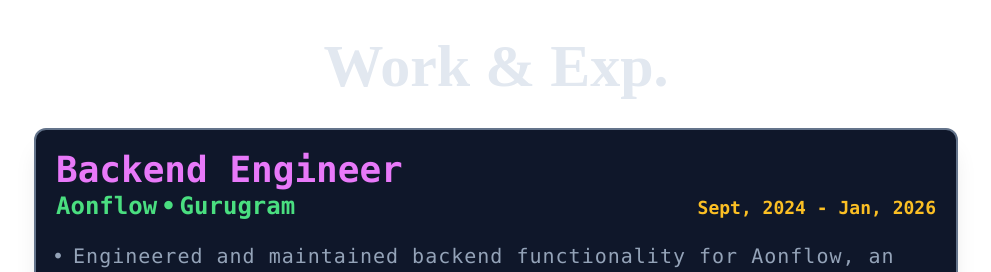
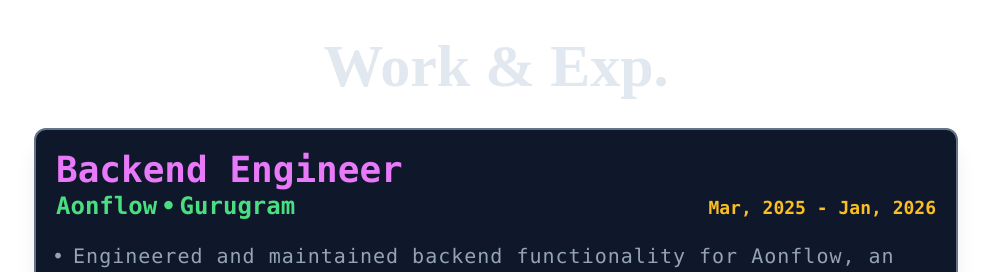
Before and after one commit to adityarawat45/My_Portfolio, a React (Vite) app: page / in a window 1280 px wide. Shown: the part 2080-2352 px from the top of the page, without its empty margins (144-1135 px from the left). Built offline with nearby package versions, Linux system fonts and the light colour scheme; no server answers; a web font is replaced by a local one.

Commit message:
Work exp change

```diff
--- a/src/components/Work.jsx
+++ b/src/components/Work.jsx
@@ -1,17 +1,33 @@
-import React from 'react'
-import {motion,useInView} from "framer-motion"
+import React from "react";
+import { motion, useInView } from "framer-motion";
 
 const Work = () => {
   return (
-    <div className='flex justify-center items-center'>
-        <div className='flex-col justify-center px-4 md:px-6'>
-        <div className="text-4xl md:text-6xl font-tiny5 md:mt-24 md:mb-8 mt-8 text-center font-bold text-slate-200">Work & Exp.</div>
+    <div className="flex justify-center items-center">
+      <div className="flex-col justify-center px-4 md:px-6">
+        <div className="text-4xl md:text-6xl font-tiny5 md:mt-24 md:mb-8 mt-8 text-center font-bold text-slate-200">
+          Work & Exp.
+        </div>
         {/* Aonflow */}
-        {<WorkTemplate profile={"Backend Engineer"} org={"Aonflow"} Location={"Gurugram"} mode={"On-Site"} start={"Sept, 2024"} end={"Jan, 2026"}
-        pointOne={"Engineered and maintained backend functionality for Aonflow, an iPaaS (integration platform as a service)."}
-        pointTwo={"Integrated many CRM and ERP apps like Odoo, Quickbooks, Shopify and Twilio. Including connectors with auth, rest apis and many other customization from scratch."}
-        pointThree={"Worked on different app and flow router apis, and contributed by resolving various bugs."}
-        ></WorkTemplate>}
+        {
+          <WorkTemplate
+            profile={"Backend Engineer"}
+            org={"Aonflow"}
+            Location={"Gurugram"}
+            mode={"On-Site"}
+            start={"Mar, 2025"}
+            end={"Jan, 2026"}
+            pointOne={
+              "Engineered and maintained backend functionality for Aonflow, an iPaaS (integration platform as a service)."
+            }
+            pointTwo={
+              "Integrated many CRM and ERP apps like Odoo, Quickbooks, Shopify and Twilio. Including connectors with auth, rest apis and many other customization from scratch."
+            }
+            pointThree={
+              "Worked on different app and flow router apis, and contributed by resolving various bugs."
+            }
+          ></WorkTemplate>
+        }
         {/* CRPTM | CRPTM is disbanded */}
         {/* {<WorkTemplate profile={"Backend Engineer"} org={"CRPTM"} Location={"Gurugram"} mode={"On-Site"} start={"Aug, 2025"} end={"Dec, 2025"}
         pointOne={"Worked on integrations with major crypto exchanges/blockchains including HitBTC, Bibox, and Gemini."}
@@ -20,38 +36,69 @@ const Work = () => {
         ></WorkTemplate>} */}
       </div>
     </div>
-  )
+  );
+};
+
+{
+  /* //Work Experince card */
 }
-
- {/* //Work Experince card */}
-const WorkTemplate = ({profile,org,Location,start,end,pointOne,pointTwo,pointThree}) => {
+const WorkTemplate = ({
+  profile,
+  org,
+  Location,
+  start,
+  end,
+  pointOne,
+  pointTwo,
+  pointThree,
+}) => {
   const ref = React.useRef(null);
   const isInView = useInView(ref);
   return (
-    <div className='flex flex-row justify-center my-5 items-center'>
-    <motion.div ref={ref}
+    <div className="flex flex-row justify-center my-5 items-center">
+      <motion.div
+        ref={ref}
         initial={{ opacity: 0, y: 0, scale: 0.5 }}
-      whileTap={{ scale: 0.9}}
+        whileTap={{ scale: 0.9 }}
         // whileHover={{ scale: 1.1 }}
         animate={isInView ? { opacity: 1, y: 0, scale: 1 } : {}}
-      transition={{ duration: 0.6, bounce: 0.4, type: 'spring' }}
-     className="flex shadow-xl flex-col justify-center w-full backdrop-blur-lg cursor-pointer md:w-3/4 border-r-2 border-b-2 border-l-2 border-t-2 rounded-b-xl rounded-t-xl border-slate-500 bg-slate-900 ">
-    <div className='flex flex-row justify-between items-end'>
+        transition={{ duration: 0.6, bounce: 0.4, type: "spring" }}
+        className="flex shadow-xl flex-col justify-center w-full backdrop-blur-lg cursor-pointer md:w-3/4 border-r-2 border-b-2 border-l-2 border-t-2 rounded-b-xl rounded-t-xl border-slate-500 bg-slate-900 "
+      >
+        <div className="flex flex-row justify-between items-end">
           <div>
-    <div className="text-xl md:text-4xl font-mono mt-4 md:mt-5 ml-4 md:ml-5  text-left font-bold text-fuchsia-400">{profile}</div>
+            <div className="text-xl md:text-4xl font-mono mt-4 md:mt-5 ml-4 md:ml-5  text-left font-bold text-fuchsia-400">
+              {profile}
+            </div>
             <div className="text-base md:text-2xl font-mono ml-4 md:ml-5 text-left font-semibold text-green-400 flex items-center space-x-1">
               <span>{org}</span>
               <span>&bull;</span>
               <span>{Location}</span>
             </div>
-    <div className='block md:hidden lg:hidden  text-left ml-4 text-sm mx-2 font-mono font-semibold text-amber-400'>{start} - {end}</div>
+            <div className="block md:hidden lg:hidden  text-left ml-4 text-sm mx-2 font-mono font-semibold text-amber-400">
+              {start} - {end}
             </div>
-    <div className='hidden md:block text-right mr-5 font-mono text-lg font-semibold text-amber-400'>{start} - {end}</div>
           </div>
-    <div className="mt-2 text-left lg:mt-5 px-4 font-mono font-medium text-sm md:text-xl text-slate-400 pb-3 tracking-wide md:tracking-wider">&bull;<span className="mr-2"/>{pointOne}<br/>&bull;<span className="mr-2"/>{pointTwo}<br/>&bull;<span className="mr-2"/>{pointThree}</div>
+          <div className="hidden md:block text-right mr-5 font-mono text-lg font-semibold text-amber-400">
+            {start} - {end}
+          </div>
+        </div>
+        <div className="mt-2 text-left lg:mt-5 px-4 font-mono font-medium text-sm md:text-xl text-slate-400 pb-3 tracking-wide md:tracking-wider">
+          &bull;
+          <span className="mr-2" />
+          {pointOne}
+          <br />
+          &bull;
+          <span className="mr-2" />
+          {pointTwo}
+          <br />
+          &bull;
+          <span className="mr-2" />
+          {pointThree}
+        </div>
       </motion.div>
     </div>
-  )
-}
+  );
+};
 
-export default Work
+export default Work;
```
Lines whose indentation alone changed are shown as unchanged.
